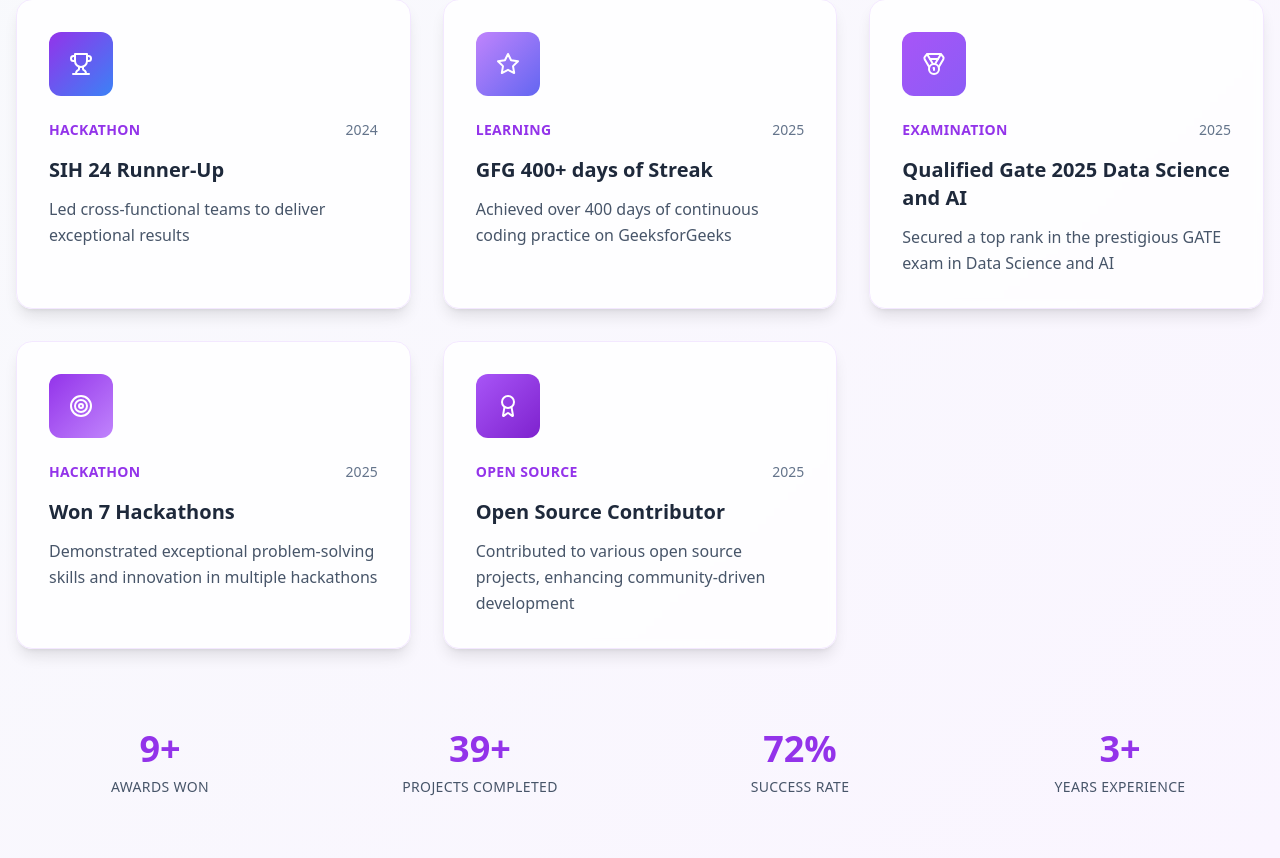
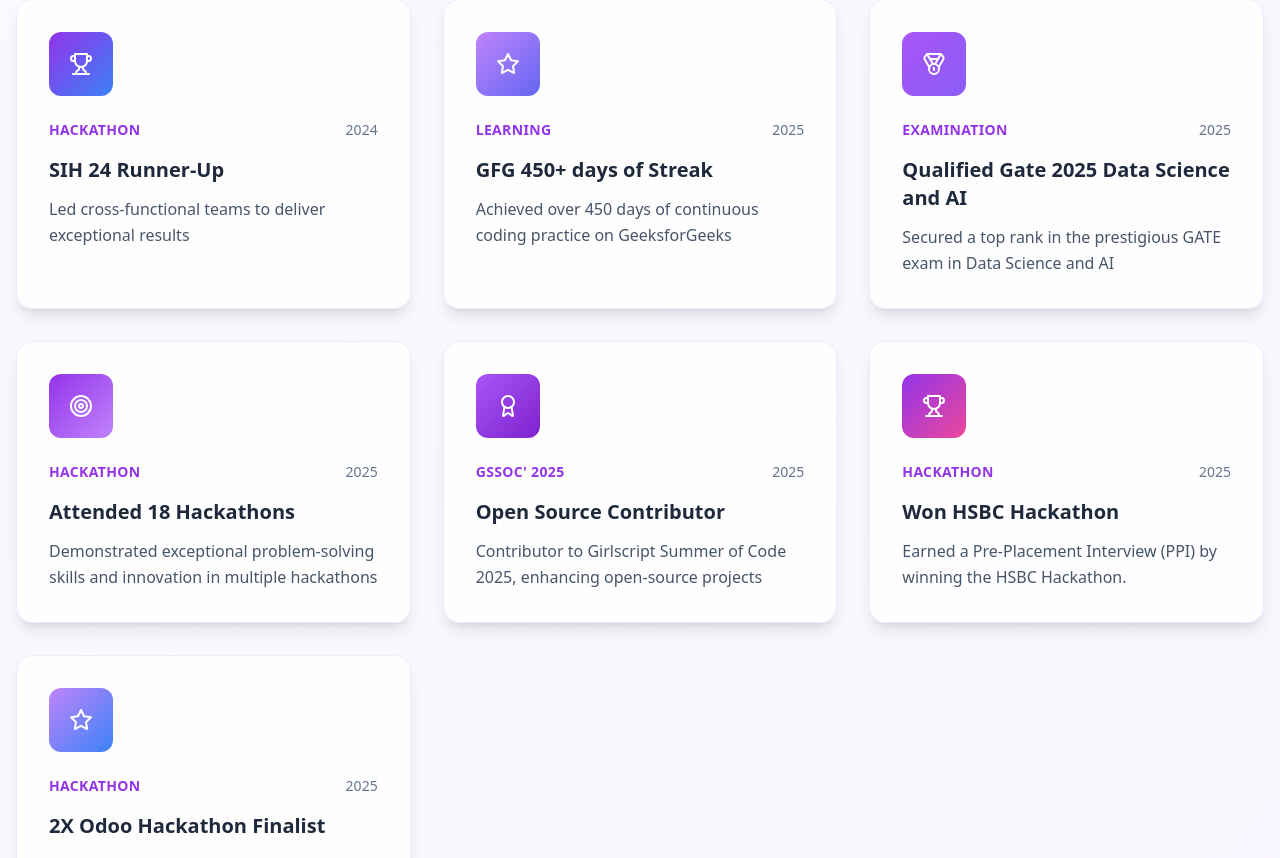
Before and after one commit to AyushKatre05/My_Portfolio, a Next.js app: page /achievements in a window 1280 px wide. Shown: the part 482-1340 px from the top of the page. Built offline with nearby package versions, Linux system fonts and the light colour scheme.

Commit message:
added achivements

```diff
--- a/src/pages/achievements.tsx
+++ b/src/pages/achievements.tsx
@@ -14,11 +14,11 @@ const Achievements = () => {
     },
     {
       id: 2,
-      title: "GFG 400+ days of Streak",
+      title: "GFG 450+ days of Streak",
       category: "Learning",
       year: "2025",
       description:
-        "Achieved over 400 days of continuous coding practice on GeeksforGeeks",
+        "Achieved over 450 days of continuous coding practice on GeeksforGeeks",
       icon: <Star className="h-6 w-6" />,
       color: "from-purple-400 to-indigo-500",
     },
@@ -34,7 +34,7 @@ const Achievements = () => {
     },
     {
       id: 4,
-      title: "Won 7 Hackathons",
+      title: "Attended 18 Hackathons",
       category: "Hackathon",
       year: "2025",
       description:
@@ -45,12 +45,32 @@ const Achievements = () => {
     {
       id: 5,
       title: "Open Source Contributor",
-      category: "Open Source",
+      category: "GSSoC' 2025",
       year: "2025",
       description:
-        "Contributed to various open source projects, enhancing community-driven development",
+        "Contributor to Girlscript Summer of Code 2025, enhancing open-source projects",
       icon: <Award className="h-6 w-6" />,
       color: "from-purple-500 to-purple-700",
+    },
+    {
+      id: 6,
+      title: "Won HSBC Hackathon ",
+      category: "Hackathon",
+      year: "2025",
+      description:
+        "Earned a Pre-Placement Interview (PPI) by winning the HSBC Hackathon.",
+      icon: <Trophy className="h-6 w-6" />,
+      color: "from-purple-600 to-pink-500",
+    },
+    {
+      id: 7,
+      title: "2X Odoo Hackathon Finalist",
+      category: "Hackathon",
+      year: "2025",
+      description:
+        "Achieved finalist status in the Odoo Hackathon twice, demonstrating exceptional skills in problem-solving and innovation.",
+      icon: <Star className="h-6 w-6" />,
+      color: "from-purple-400 to-blue-500",
     },
   ];
 
```
